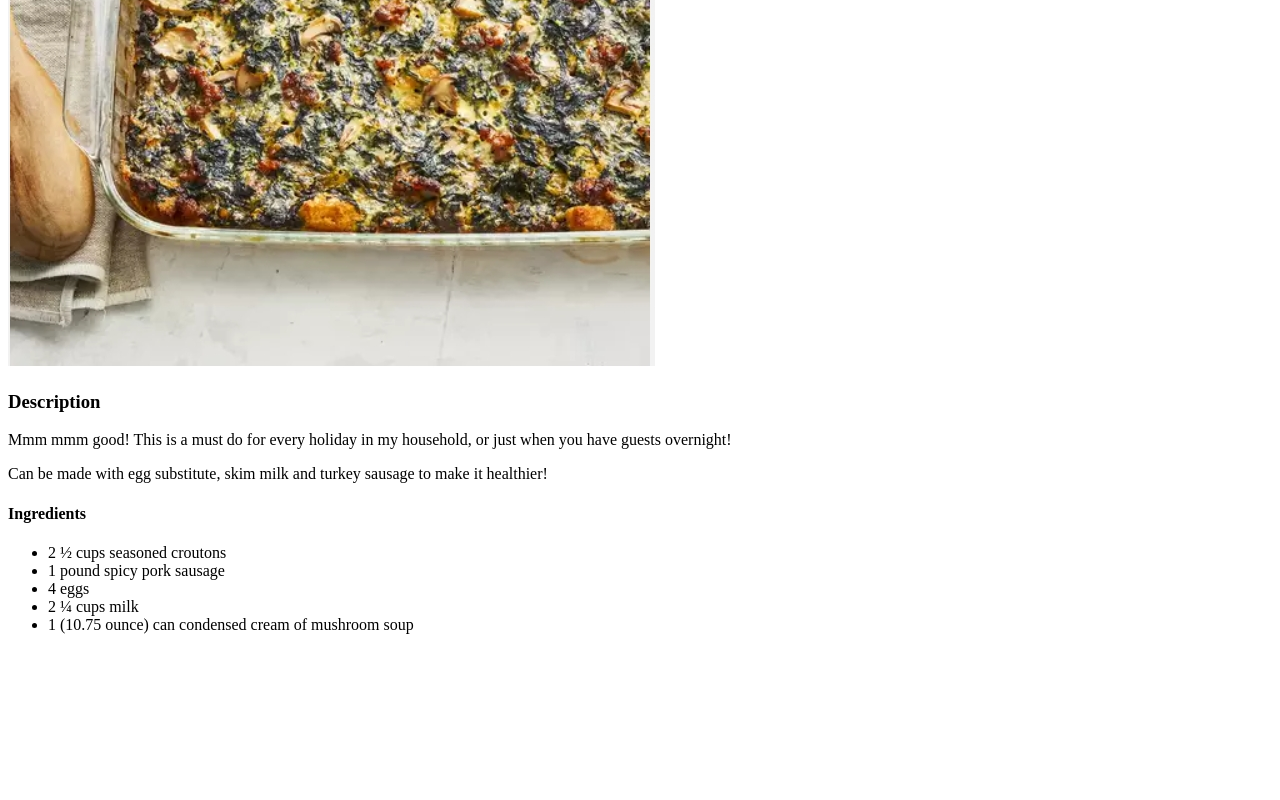
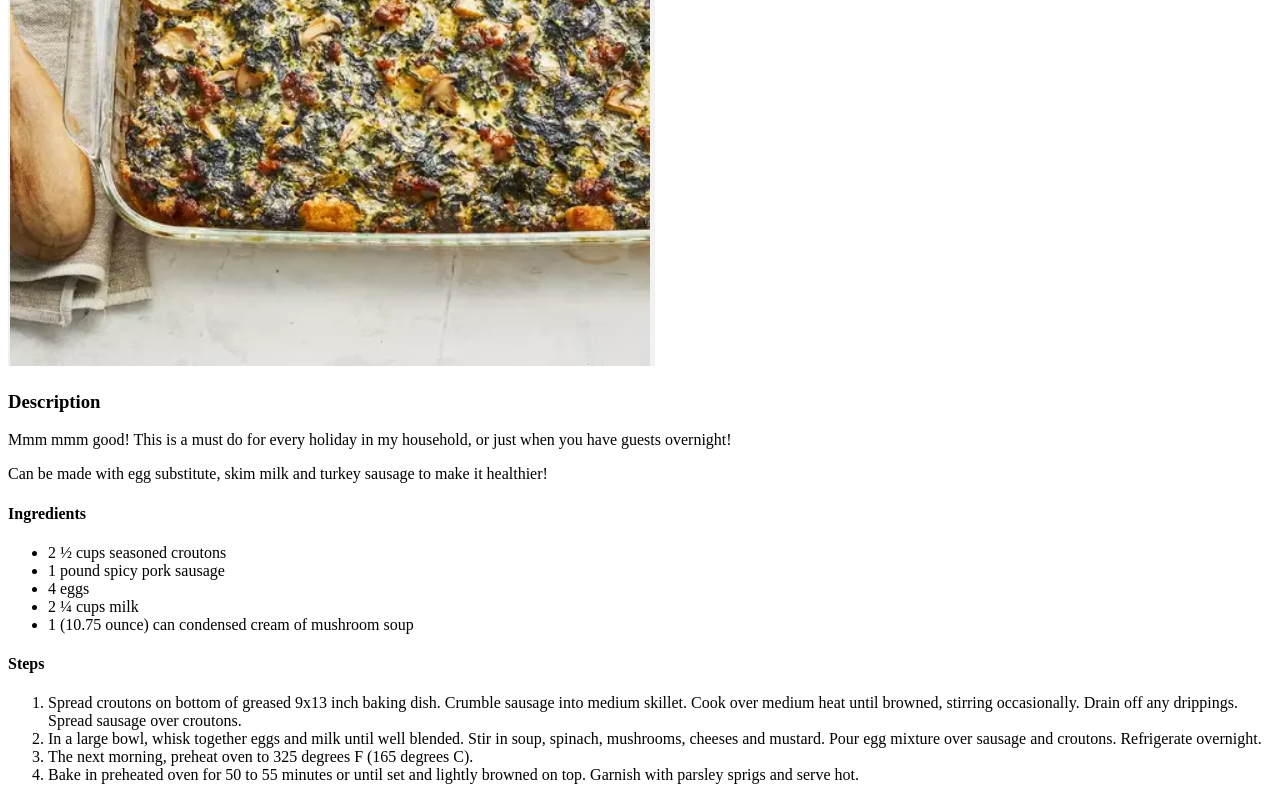
Before and after one commit to nmollers/odin-recipes, a plain HTML site: page recipes/casserole.html in a window 1280 px wide. Shown: the part 383-1183 px from the top of the page. Before the commit the page ends 1033 px from the top, so only its background shows below. Drawn offline with Linux system fonts and the light colour scheme.

Commit message:
added the steps for the dish in a ol

```diff
--- a/recipes/casserole.html
+++ b/recipes/casserole.html
@@ -20,5 +20,12 @@
       <li>2 ¼ cups milk</li>
       <li>1 (10.75 ounce) can condensed cream of mushroom soup</li>
     </ul>
+    <h4>Steps</h4>
+    <ol>
+      <li>Spread croutons on bottom of greased 9x13 inch baking dish. Crumble sausage into medium skillet. Cook over medium heat until browned, stirring occasionally. Drain off any drippings. Spread sausage over croutons.</li>
+      <li>In a large bowl, whisk together eggs and milk until well blended. Stir in soup, spinach, mushrooms, cheeses and mustard. Pour egg mixture over sausage and croutons. Refrigerate overnight.</li>
+      <li>The next morning, preheat oven to 325 degrees F (165 degrees C).</li>
+      <li>Bake in preheated oven for 50 to 55 minutes or until set and lightly browned on top. Garnish with parsley sprigs and serve hot.</li>
+    </ol>
   </body>
 </html>
```
